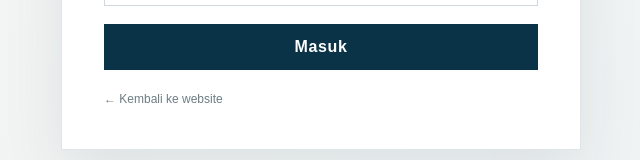
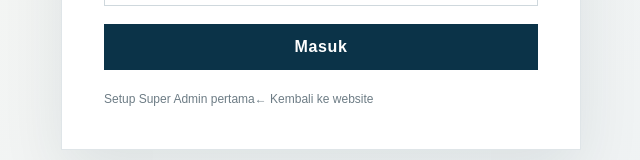
Before and after one commit to alurpublik-sys/banuariset, a Next.js app: page /admin/login in a window 1280 px wide. Shown: the part 549-709 px from the top of the page, without its empty margins (319-959 px from the left). Built offline with nearby package versions, Linux system fonts and the light colour scheme.

Commit message:
feat: link login to first admin setup

```diff
--- a/app/admin/login/page.tsx
+++ b/app/admin/login/page.tsx
@@ -40,7 +40,10 @@ export default function AdminLoginPage() {
           {error && <div className="admin-error">{error}</div>}
           <button disabled={loading}>{loading ? "Memeriksa..." : "Masuk"}</button>
         </form>
-        <a className="admin-back" href="/">← Kembali ke website</a>
+        <div className="admin-auth-links">
+          <a className="admin-back" href="/admin/setup">Setup Super Admin pertama</a>
+          <a className="admin-back" href="/">← Kembali ke website</a>
+        </div>
       </section>
     </main>
   );
```
